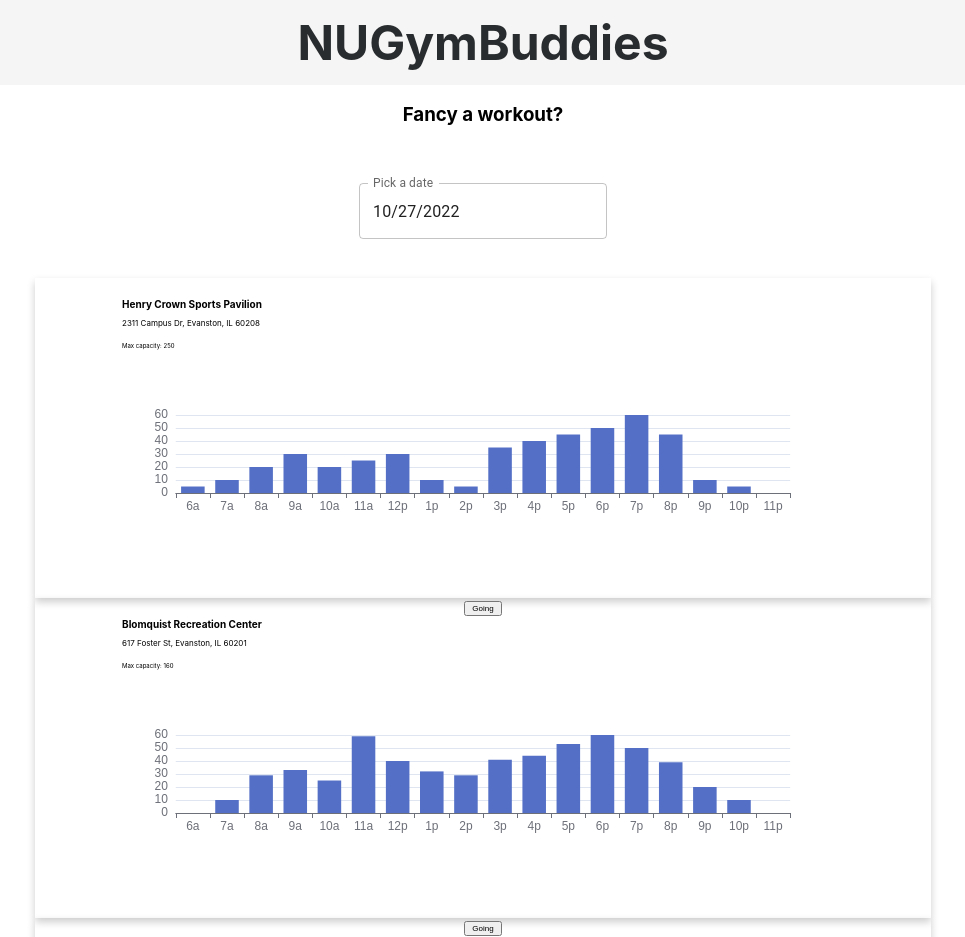
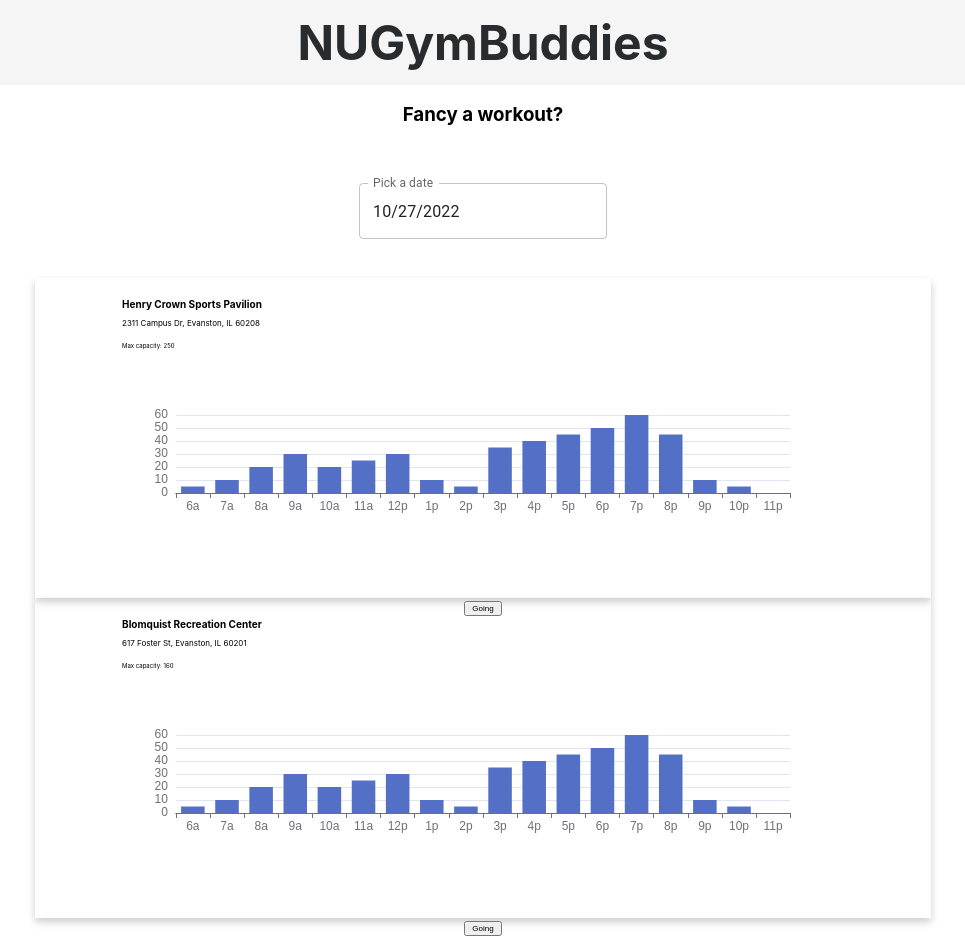
Before and after one commit to 397-f22/NUGymBuddies, a React (Vite) app: page / in a window 1280 px wide. Shown: the top 937 px of the page, without its empty margins (157-1122 px from the left). Built offline with nearby package versions, Linux system fonts and the light colour scheme.

Commit message:
get date

```diff
--- a/src/App.jsx
+++ b/src/App.jsx
@@ -3,8 +3,18 @@ import NavBar from './components/NavBar';
 import GymCard from './components/GymCard';
 import Datepicker from './components/Datepicker';
 import Gyms from './Gyms';
+import {useState,useEffect} from 'react';
 
 const App = () => {
+  const [day,setDay] = useState(null);
+  useEffect(()=>{
+    const start = Date.now();
+    const today = new Date(start);
+    // console.log();
+    setDay(today.toDateString().slice(0,3))
+
+  },[])
+  if(day!=null){
     return (
       <div className="App">
         <div className="App-nav">
@@ -13,16 +23,20 @@ const App = () => {
             <h3>Fancy a workout?</h3>
           </div>
           <div className="date-picker">
-        <Datepicker/>
+          <Datepicker setDay={setDay}/>
           </div>
           {Gyms.map(gym => (
             <div className='card-container'>
-          <GymCard name={gym.name} location={gym.location} popular_times={gym.popular_times} max_cap={gym.max_cap}/>
+            <GymCard name={gym.name} location={gym.location} popular_times={gym.popular_times} date={day} max_cap={gym.max_cap}/>
             </div>
           ))}
         </div>
       </div>
     );
+
+
+
+  }
 };
 
 export default App;
--- a/src/Gyms.js
+++ b/src/Gyms.js
@@ -5,17 +5,43 @@ const Gyms =
     "location": "2311 Campus Dr, Evanston, IL 60208",
     "opens": "6",
     "closes": "23",
-    "popular_times": {"Monday":
+    "popular_times": {"Mon":
                         ["0","0","0","0","0",
                       "0%","5%","10%","20%","30%",
                       "20%","25%","30%","10%","5%",
                       "35%","40%","45%","50%","60%",
                       "45%","10%","5%"],
-                    "Tuesday":["0","0","0","0","0",
+                    "Tue":["0","0","0","0","0",
+                        "0%","5%","10%","20%","30%",
+                        "20%","25%","30%","10%","5%",
+                        "35%","40%","45%","50%","70%",
+                        "45%","10%","5%"],
+                    "Wed":["0","0","0","0","0",
+                        "0%","5%","10%","20%","30%",
+                        "20%","25%","30%","10%","5%",
+                        "35%","40%","45%","50%","65%",
+                        "45%","10%","5%"],
+                    "Thu":["0","0","0","0","0",
                         "0%","5%","10%","20%","30%",
                         "20%","25%","30%","10%","5%",
                         "35%","40%","45%","50%","60%",
-                        "45%","10%","5%"]},
+                        "45%","10%","5%"],
+                    "Fri":["0","0","0","0","0",
+                        "0%","5%","10%","20%","30%",
+                        "20%","25%","30%","10%","5%",
+                        "35%","40%","45%","50%","60%",
+                        "45%","10%","5%"],
+                    "Sat":["0","0","0","0","0",
+                        "0%","5%","10%","20%","30%",
+                        "20%","25%","30%","10%","5%",
+                        "35%","40%","45%","50%","60%",
+                        "45%","10%","5%"],
+                    "Sun":["0","0","0","0","0",
+                        "0%","5%","10%","20%","30%",
+                        "20%","25%","30%","10%","5%",
+                        "35%","40%","45%","50%","60%",
+                        "45%","10%","5%"]
+                      },
     "id": "randomlyGeneratedId",
     "max_cap": "250"
   },
@@ -24,39 +50,46 @@ const Gyms =
     "location": "617 Foster St, Evanston, IL 60201",
     "opens": "7",
     "closes": "11",
-    "popular_times": {"Monday":
-                        ["0","0","0","0","0",
-                      "0","0%","10%","29%","33%",
-                      "25%","59%","40%","32%","29%",
-                      "41%","44%","53%","60%","50%",
-                      "39%","20%","10%"],
-                    "Tuesday":["0","0","0","0","0",
-                        "0","2%","9%","22%","30%",
-                        "33%","37%","29%","10%","15%",
-                        "34%","33%","42%","42%","49%",
-                        "45%","15%","5%"]},
-    "id": "randomlyGeneratedId",
-    "max_cap": "160"
-  },
-  {
-    "name": "Henry Crown Sports Pavilion",
-    "location": "2311 Campus Dr, Evanston, IL 60208",
-    "opens": "6",
-    "closes": "23",
-    "popular_times": {"Monday":
+    "popular_times": {"Mon":
                             ["0","0","0","0","0",
                           "0%","5%","10%","20%","30%",
                           "20%","25%","30%","10%","5%",
                           "35%","40%","45%","50%","60%",
                           "45%","10%","5%"],
-                    "Tuesday":["0","0","0","0","0",
+                        "Tue":["0","0","0","0","0",
+                            "0%","5%","10%","20%","30%",
+                            "20%","35%","30%","10%","5%",
+                            "35%","40%","45%","40%","70%",
+                            "45%","10%","5%"],
+                        "Wed":["0","0","0","0","0",
                             "0%","5%","10%","20%","30%",
                             "20%","25%","30%","10%","5%",
                             "35%","40%","45%","50%","60%",
-                        "45%","10%","5%"]},
+                            "45%","10%","5%"],
+                        "Thu":["0","0","0","0","0",
+                            "0%","5%","10%","20%","30%",
+                            "20%","25%","30%","10%","5%",
+                            "35%","40%","45%","50%","60%",
+                            "45%","10%","5%"],
+                        "Fri":["0","0","0","0","0",
+                            "0%","5%","10%","20%","30%",
+                            "20%","25%","30%","10%","5%",
+                            "35%","40%","45%","50%","60%",
+                            "45%","10%","5%"],
+                        "Sat":["0","0","0","0","0",
+                            "0%","5%","10%","20%","30%",
+                            "20%","25%","30%","10%","5%",
+                            "35%","40%","45%","50%","60%",
+                            "45%","10%","5%"],
+                        "Sun":["0","0","0","0","0",
+                            "0%","5%","10%","20%","30%",
+                            "20%","25%","30%","10%","5%",
+                            "35%","40%","45%","50%","60%",
+                            "45%","10%","5%"]
+  },
     "id": "randomlyGeneratedId",
-    "max_cap": "250"
-  }
+    "max_cap": "160"
+  },
 ]
 
 export default Gyms;
--- a/src/components/Chart.jsx
+++ b/src/components/Chart.jsx
@@ -1,9 +1,13 @@
 import ReactECharts from 'echarts-for-react';
+import { useEffect } from 'react';
 import "./Chart.css";
 
-const Chart = ({popular_times})=>{
-    const x_data = ['6a','7a','8a','9a','10a','11a','12p','1p','2p','3p','4p','5p','6p','7p','8p','9p','10p','11p']
-    const y_data_before = popular_times.Monday.filter((x,i)=> i>=6);
+const Chart = ({popular_times, date})=>{
+  useEffect(()=>{
+    console.log("chart",date);
+  },[date])
+    const x_data = ['6a','7a','8a','9a','10a','11a','12p','1p','2p','3p','4p','5p','6p','7p','8p','9p','10p','11p'];
+    const y_data_before = popular_times[date].filter((x,i)=> i>=6);
     const y_data = y_data_before.map((x,i)=> parseInt(x.replace("%","")));
 
 
--- a/src/components/Datepicker.jsx
+++ b/src/components/Datepicker.jsx
@@ -4,10 +4,17 @@ import TextField from '@mui/material/TextField';
 import { AdapterDayjs } from '@mui/x-date-pickers/AdapterDayjs';
 import { LocalizationProvider } from '@mui/x-date-pickers/LocalizationProvider';
 import { MobileDatePicker } from '@mui/x-date-pickers/MobileDatePicker';
+import { useEffect } from 'react';
+export default function ResponsiveDatePickers({setDay}) {
+  const [value, setValue] = React.useState(dayjs(new Date()));
+  // useEffect(()=>{
 
-export default function ResponsiveDatePickers() {
-  const [value, setValue] = React.useState(dayjs(new Date()));
-
+  //   //get date
+  //   let day = value["$d"]
+  //   // console.log(day);
+  //   day = day.toString().slice(0,3);
+  //   console.log(day);
+  // },[value])
   return (
     <LocalizationProvider dateAdapter={AdapterDayjs}>
       <MobileDatePicker
@@ -15,6 +22,7 @@ export default function ResponsiveDatePickers() {
         value={value}
         onChange={(newValue) => {
           setValue(newValue);
+          setDay(newValue["$d"].toString().slice(0,3));
          }}
         renderInput={(params) => <TextField {...params} />}
       />
--- a/src/components/GymCard.jsx
+++ b/src/components/GymCard.jsx
@@ -2,7 +2,7 @@ import Button from 'react-bootstrap/Button';
 import Card from 'react-bootstrap/Card';
 import Chart from './Chart';
 import "./GymCard.css";
-const GymCard = ({name,location,popular_times,max_cap}) => {
+const GymCard = ({name,location,popular_times,max_cap, date}) => {
   return (
     <div className='card-wrapper'>
     <Card style={{  }}>
@@ -18,7 +18,7 @@ const GymCard = ({name,location,popular_times,max_cap}) => {
         </Card.Text>
         </div>
         <div className='chart-wrapper'>
-        <Chart popular_times={popular_times}></Chart>
+        <Chart popular_times={popular_times} date={date}></Chart>
 
         </div>
         <Button style={{fontSize: 8}} variant="primary">Going</Button>
```
Lines whose indentation alone changed are shown as unchanged.
